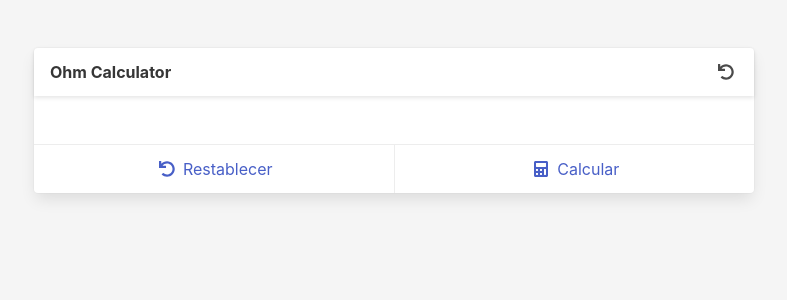
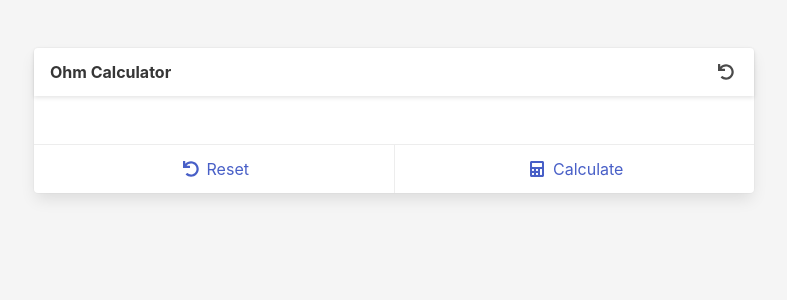
Before and after one commit to StaffOfHades/Ohm-Calculator, a Next.js app in the folder client/: page / in a window 1280 px wide. Shown: the top 300 px of the page, without its empty margins (246-1033 px from the left). Built offline with nearby package versions, Linux system fonts and the light colour scheme.

Commit message:
Added helper utility to have class names use string-boolean record to generate final class names

```diff
--- a/client/package.json
+++ b/client/package.json
@@ -14,6 +14,7 @@
     "@fortawesome/free-regular-svg-icons": "^5.15.3",
     "@fortawesome/free-solid-svg-icons": "^5.15.3",
     "@fortawesome/react-fontawesome": "^0.1.14",
+    "classnames": "^2.2.6",
     "next": "10.1.3",
     "react": "17.0.2",
     "react-dom": "17.0.2"
--- a/client/pages/index.tsx
+++ b/client/pages/index.tsx
@@ -32,7 +32,7 @@ export default function Home() {
                 <span className="icon">
                   <FontAwesomeIcon icon={faUndo} />
                 </span>
-                <span>Restablecer</span>
+                <span>Reset</span>
               </span>
             </a>
             <a className="card-footer-item">
@@ -40,7 +40,7 @@ export default function Home() {
                 <span className="icon">
                   <FontAwesomeIcon icon={faCalculator} />
                 </span>
-                <span>Calcular</span>
+                <span>Calculate</span>
               </span>
             </a>
           </footer>
```
Also changed, not shown: 1 other file (tests, documents, lock files or other folders).
